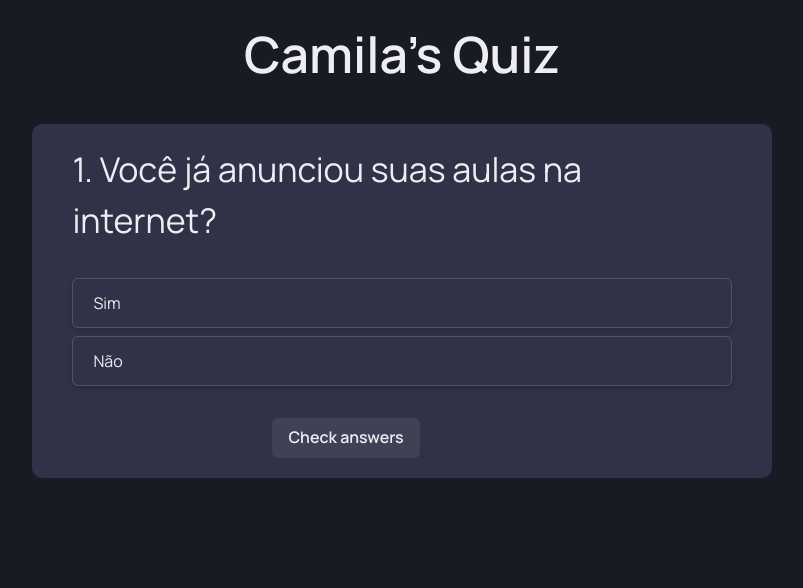
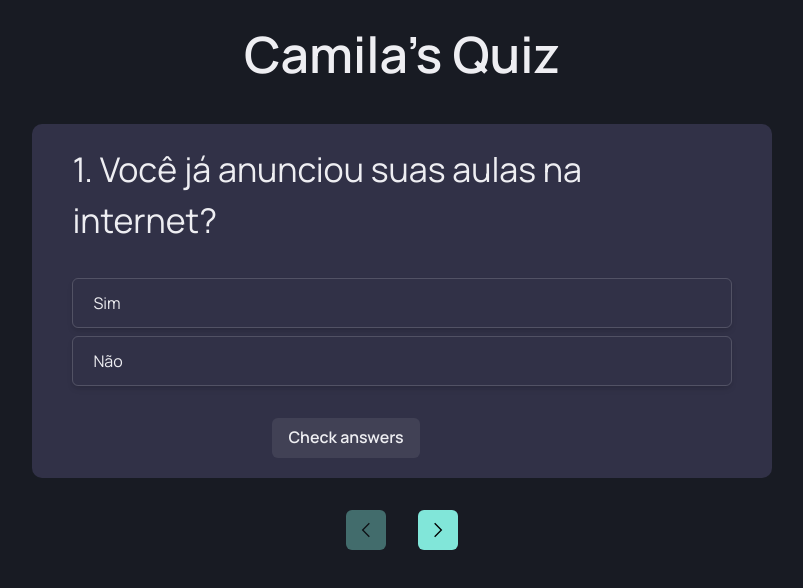
Before and after one commit to andgrande/igbr-quiz, a Next.js app: page /quiz in a window 1280 px wide. Shown: the top 588 px of the page, without its empty margins (238-1041 px from the left). Built offline with nearby package versions, Linux system fonts and the light colour scheme.

Commit message:
base commit

```diff
--- a/package.json
+++ b/package.json
@@ -16,7 +16,8 @@
     "framer-motion": "^5",
     "next": "12.0.8",
     "react": "17.0.2",
-    "react-dom": "17.0.2"
+    "react-dom": "17.0.2",
+    "react-icons": "^4.3.1"
   },
   "devDependencies": {
     "@types/node": "17.0.10",
--- a/src/components/RadioCard.tsx
+++ b/src/components/RadioCard.tsx
@@ -10,9 +10,12 @@ export default function RadioCard(props) {
   const checkbox = getCheckboxProps()
 
   const handleSelection = () => {
-    console.log(props.id)
     handleIncreaseQuestionNumber(props.id)
   }
+
+  console.log('receptor', props.value)
+  console.log('receptor', props.checked)
+  console.log('-------------')
 
   return (
     <Box as='label' width="100%">
@@ -23,7 +26,6 @@ export default function RadioCard(props) {
         borderWidth='1px'
         borderRadius='md'
         boxShadow='md'
-        defaultChecked={false}
         _checked={{
           bg: 'teal.600',
           color: 'white',
--- a/src/hooks/useQuestions.tsx
+++ b/src/hooks/useQuestions.tsx
@@ -2,6 +2,7 @@ import { createContext, ReactNode, useContext, useState } from "react";
 import { QuestionsParams, questions as tempQuestions } from '../generics/QuestionsOptions';
 import { useToast } from '@chakra-ui/react';
 import { api_faunadb } from '../services/api_faunadb';
+import axios from 'axios';
 
 interface QuestionsProviderProps {
     children: ReactNode;
@@ -10,11 +11,19 @@ interface QuestionsProviderProps {
 interface QuestionsProviderData {
     questionOption: number;
     questions: QuestionsParams[];
+    resultsReady: boolean;
+    quizResults: {};
     handleLoadQuestions: () => void;
-    handleIncreaseQuestionNumber: (answerId: string) => void;
+    handleIncreaseQuestionNumber: (answerId?: string) => void;
     handleDecreaseQuestionNumber: () => void;
     handleCheckResults: () => void;
     handleCheckAnswers: () => void;
+}
+
+interface tempResult {
+    description: string;
+    profile: string;
+    tip: string;
 }
 
 const QuestionsContext = createContext<QuestionsProviderData>({} as QuestionsProviderData);
@@ -32,6 +41,8 @@ export function QuestionsProvider({ children }: QuestionsProviderProps): JSX.Ele
             answered: false,
             answer: null,
     }]);
+    const [ resultsReady, setResultsReady ] = useState(false);
+    const [ quizResults, setQuizResults ] = useState<tempResult | null>(null);
 
     const toast = useToast();
 
@@ -50,13 +61,17 @@ export function QuestionsProvider({ children }: QuestionsProviderProps): JSX.Ele
         //     return new Error('Could not load questions.')
         // }
 
-        setQuestions(tempQuestions)
-
+        setQuestions(tempQuestions);
+        setResultsReady(false);
+        setQuestionOption(0);
+        setQuizResults(null);
     }
 
-    const handleIncreaseQuestionNumber = (answerId: string) => {
-        questions[questionOption].answer = answerId;
-        questions[questionOption].answered = true;
+    const handleIncreaseQuestionNumber = (answerId?: string) => {
+        if (answerId) {
+            questions[questionOption].answer = answerId;
+            questions[questionOption].answered = true;
+        }
 
         if (questionOption + 1 === questions.length) return;
 
@@ -67,11 +82,10 @@ export function QuestionsProvider({ children }: QuestionsProviderProps): JSX.Ele
     }
 
     const handleDecreaseQuestionNumber = () => {
-        questions[questionOption].answered = false;
         if (questionOption - 1 >= 0) setQuestionOption(questionOption - 1);
     }
 
-    const handleCheckResults = () => {
+    const handleCheckResults = async () => {
         if (questions.find(question => !question.answered)) {
             return toast({
                 title: 'Formulário incompleto',
@@ -82,8 +96,26 @@ export function QuestionsProvider({ children }: QuestionsProviderProps): JSX.Ele
             })
         }
 
-        // proceed to calculation and results page
-        console.log('drim drim')
+        setResultsReady(!resultsReady)
+
+        const results = questions.map(question => {
+            return {
+                id: question.id,
+                answer: question.answer,
+                answered: question.answered
+            }
+        });
+
+        const { data } = await axios.post('/api/calculateResults', {
+            results
+        });
+
+        setQuizResults(data.result);
+
+        // ENABLE WHEN LIVE
+        // await api_faunadb.post('/saveResults', {
+        //     results
+        // });
     }
 
     const handleCheckAnswers = () => {
@@ -93,10 +125,12 @@ export function QuestionsProvider({ children }: QuestionsProviderProps): JSX.Ele
     return (
         <QuestionsContext.Provider value={{
             questionOption,
+            resultsReady,
+            quizResults,
+            questions,
             handleLoadQuestions,
             handleIncreaseQuestionNumber,
             handleDecreaseQuestionNumber,
-            questions,
             handleCheckResults,
             handleCheckAnswers
         }}>
--- /dev/null
+++ b/src/pages/api/calculateResults.ts
@@ -0,0 +1,20 @@
+import type { NextApiRequest, NextApiResponse } from 'next'
+
+export default function handler(
+  request: NextApiRequest,
+  response: NextApiResponse
+) {
+  if (request.method !== 'POST') response.status(405).end('Method not allowed');
+
+  const { results } = request.body;
+
+  // HERE WE MUST HAVE THE RESULTS CALCULATION AND RETRIEVED AS JSON
+
+  const result = {
+    profile: 'Leader',
+    description: 'Always leading forward',
+    tip: 'Keep the momentum and lead away!'
+  };
+
+  response.status(200).json({ result })
+}
--- a/src/pages/api/hello.ts
+++ /dev/null
@@ -1,13 +0,0 @@
-// Next.js API route support: https://nextjs.org/docs/api-routes/introduction
-import type { NextApiRequest, NextApiResponse } from 'next'
-
-type Data = {
-  name: string
-}
-
-export default function handler(
-  req: NextApiRequest,
-  res: NextApiResponse<Data>
-) {
-  res.status(200).json({ name: 'John Doe' })
-}
--- a/src/pages/api/retrieveQuestions.ts
+++ b/src/pages/api/retrieveQuestions.ts
@@ -5,7 +5,6 @@ import { query as q } from 'faunadb';
 export default async function RetrieveQuestions(request: NextApiRequest, response: NextApiResponse) {
     if (request.method !== 'GET' ) return response.status(405).end('Method not allowed');
 
-    console.log('oi')
     const questions = await fauna.query(
         q.Select('data',
             q.Get(
@@ -14,7 +13,5 @@ export default async function RetrieveQuestions(request: NextApiRequest, respons
         )
     );
 
-    console.log(questions);
-
     return response.status(200).json({ questions: questions });
 }
--- a/src/pages/quiz.tsx
+++ b/src/pages/quiz.tsx
@@ -1,11 +1,15 @@
-import { Box, Button, Fade, Flex, Heading, Spinner, Text, useRadioGroup, VStack } from "@chakra-ui/react";
-import { useEffect } from "react";
+import { Box, Button, Flex, Heading, IconButton , Spinner, Text, useRadioGroup, VStack } from "@chakra-ui/react";
+import { useEffect, useState } from "react";
 import RadioCard from "../components/RadioCard";
+
+import { GrPrevious, GrNext, GrRefresh } from "react-icons/gr";
 
 import { useQuestionsContext } from '../hooks/useQuestions';
 
 export default function Quiz() {
-    const { questionOption, questions, handleLoadQuestions, handleDecreaseQuestionNumber, handleCheckResults, handleCheckAnswers } = useQuestionsContext();
+    const { questionOption, questions, resultsReady, quizResults, handleLoadQuestions, handleDecreaseQuestionNumber, handleIncreaseQuestionNumber, handleCheckResults, handleCheckAnswers } = useQuestionsContext();
+
+    // const [ fadeState, setFadeState ] = useState(true);
 
     useEffect(() => {
         handleLoadQuestions();
@@ -18,12 +22,17 @@ export default function Quiz() {
     })
     const group = getRootProps()
 
-    console.log(questions);
+    // const handleFade = () => {
+    //     setFadeState(false)
+    //     setTimeout(() => setFadeState(true), 300)
+
+    // };
 
     return (
         <Flex w="100%" my="6" maxWidth={1480} mx="auto" px="6" alignContent="center" justifyContent="center" flexDir="column" alignItems="center" >
             <Heading as="h1" fontSize={50} >Camila's Quiz</Heading>
 
+            {/* <SlideFade offsetY='20px' in={fadeState}> */}
                 <Box
                     backgroundColor="gray.700"
                     borderRadius="10"
@@ -33,8 +42,9 @@ export default function Quiz() {
                     maxHeight="100%"
                     width="60%"
                 >
-                {(!questions[questionOption] || questions.length <= 1 ) ? (<Spinner />)
-                    : (
+                    {(!questions[questionOption] || questions.length <= 1)
+                        ? (<Spinner />)
+                        : !resultsReady ? (
                             <>
                             <Text as="h3" fontSize={34} mb={8}>
                                 {questions[questionOption].id}. {questions[questionOption].question}
@@ -42,7 +52,11 @@ export default function Quiz() {
 
                             <VStack {...group} mb={8} >
                                 {questions[questionOption].options.map(value => {
-                                const radio = getRadioProps({ value: value.description })
+                                    const radio = getRadioProps({
+                                        value: value.description, checked: questions[questionOption].answer === value.option
+                                    })
+                                    // ATTEMPT TO STYLE CHECKED OPTION
+                                    // console.log('origin', questions[questionOption].answer === value.option)
                                     return (
                                         <RadioCard
                                             name={value.option}
@@ -55,19 +69,57 @@ export default function Quiz() {
                                     )
                                 })}
                             </VStack>
-                    </>
-                )}
 
-                {questionOption > 0 && (
-                    <Button as="button" type="submit" onClick={() => handleDecreaseQuestionNumber()}>Voltar</Button>
-                )}
+                            {/* THIS WILL BE GONE */}
                             <Button ml={200} as="button" type="submit" onClick={() => handleCheckAnswers() }>Check answers</Button>
 
                             {questionOption + 1 === questions.length && (
-                    <Button ml={200} as="button" type="submit" onClick={() => handleCheckResults() }>Ver resultado</Button>
+                                <Button ml={200} as="button" type="submit" onClick={() => handleCheckResults()}>Ver resultado</Button>
                             )}
-
-            </Box>
+                        </>
+                    ) : (
+                            <Flex>
+                                {!quizResults
+                                    ? <Spinner />
+                                    : (
+                                        <Flex>
+                                            <Text>{quizResults.profile}</Text>
+                                            <Text>{quizResults.description}</Text>
+                                            <Text>{quizResults.tip}</Text>
                                         </Flex>
                                     )
                                 }
+
+                            {/* // CONDITION TO DISPLAY RESULTS SCREEN && RESULTS PAGE READY => DISPLAY THIS SECTION
+                            // MAYBE A NEW STATE WILL BE REQUIRED */}
+                                <Button leftIcon={<GrRefresh />} colorScheme='teal' variant='solid' onClick={() => handleLoadQuestions() }>
+                                    Reiniciar
+                                </Button>
+
+                            </Flex>
+                        )
+                    }
+                </Box>
+
+                <Flex mt={8} >
+                    <IconButton
+                        aria-label='Questão anterior'
+                        colorScheme='teal'
+                        isDisabled={questionOption <= 0}
+                        mr={4}
+                        icon={<GrPrevious />}
+                        onClick={() => handleDecreaseQuestionNumber()}
+                    />
+                    <IconButton
+                        aria-label='Questão seguinte'
+                        colorScheme='teal'
+                        isDisabled={questionOption + 1 >= questions.length}
+                        ml={4}
+                        icon={<GrNext />}
+                        onClick={() => handleIncreaseQuestionNumber()}
+                    />
+                </Flex>
+            {/* </SlideFade> */}
+        </Flex>
+    )
+}
```
Also changed, not shown: src/pages/api/saveResults.ts (added, +20 -0 lines), 1 other file (tests, documents, lock files or other folders). Lines whose indentation alone changed are shown as unchanged.
